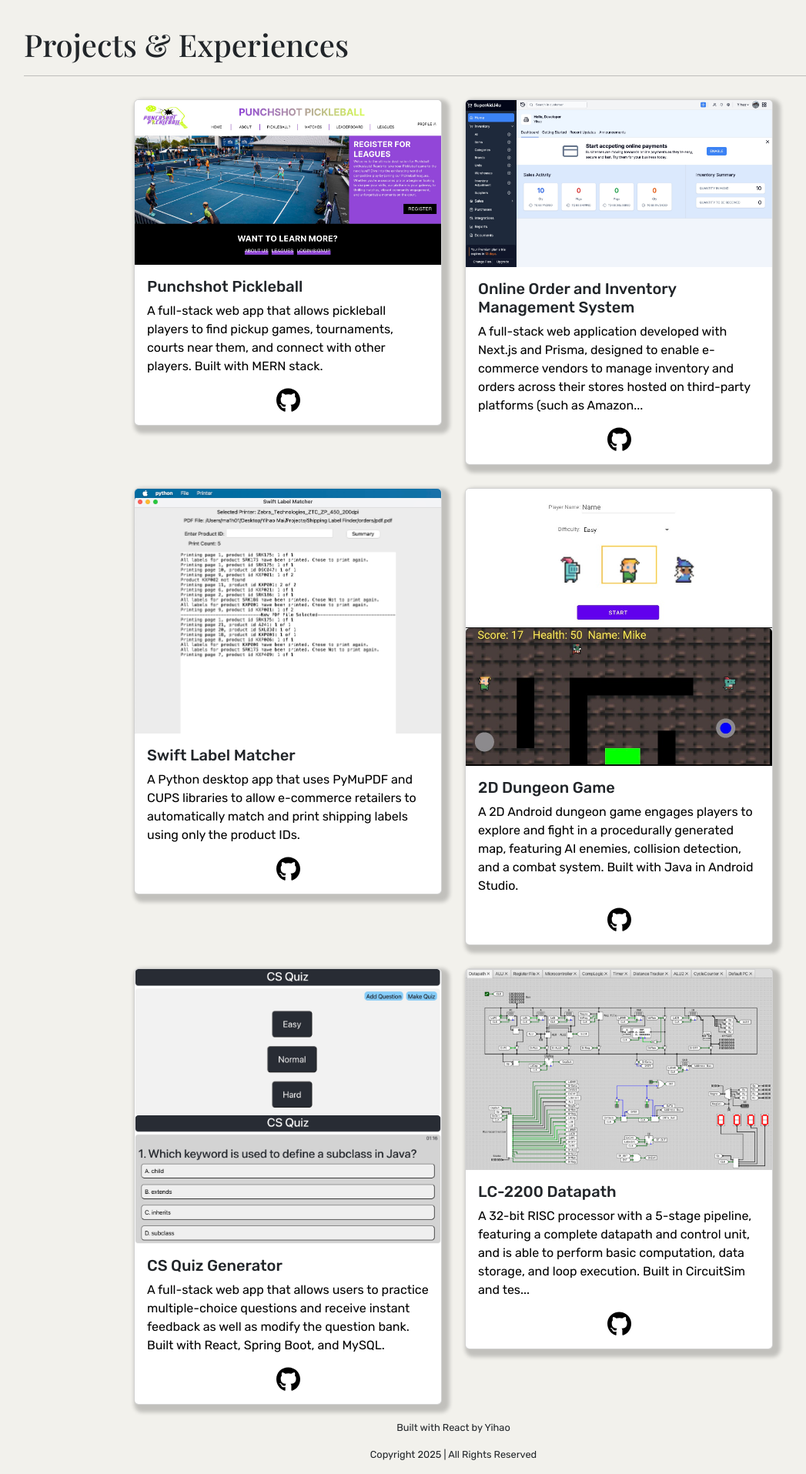
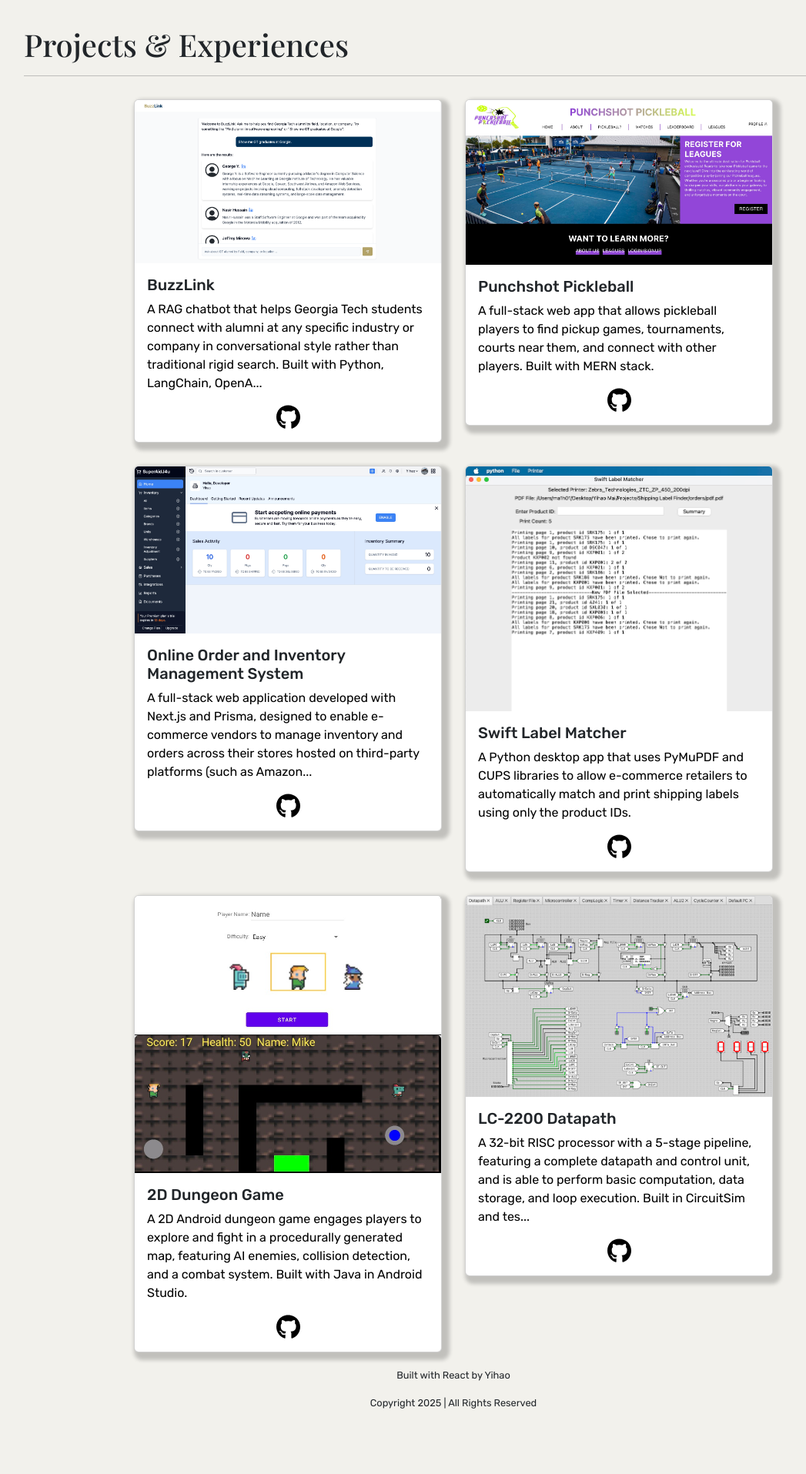
Before and after one commit to Ma1h01/website, a React (Create React App) app: page / in a window 1280 px wide. Shown: the part 1335-3250 px from the top of the page at 77% size, without its empty margins (51-1098 px from the left). After the commit the page ends 3183 px from the top, so only its background shows below. Built offline with nearby package versions, Linux system fonts and the light colour scheme; a web font is replaced by a local one.

Commit message:
Add buzzlink project

```diff
--- a/src/components/ProjectCards.js
+++ b/src/components/ProjectCards.js
@@ -18,6 +18,14 @@ const truncateDescription = (desc) => {
 
 // Data for all cards
 const cardData = [
+  {
+    title: "BuzzLink",
+    description:
+      "A RAG chatbot that helps Georgia Tech students connect with alumni at any specific industry or company in conversational style rather than traditional rigid search. Built with Python, LangChain, OpenAI models, Qdrant vector DB, and nomic embeddings. Collected the first-ever dataset of Georgia Tech alumni LinkedIn profiles for this project through web scrapping.",
+    image: "./images/BuzzLink.png",
+    repoLink: "https://github.com/Ma1h01/buzzlink",
+    hasRepoLink: true,
+  },
   {
     title: "Punchshot Pickleball",
     description:
@@ -51,14 +59,6 @@ const cardData = [
       "./images/Dungeon-Game-Play.jpeg",
     ],
     repoLink: "https://github.com/Ma1h01/CS2340C_Team29",
-    hasRepoLink: true,
-  },
-  {
-    title: "CS Quiz Generator",
-    description:
-      "A full-stack web app that allows users to practice multiple-choice questions and receive instant feedback as well as modify the question bank. Built with React, Spring Boot, and MySQL.",
-    images: ["./images/CS-Quiz-Home.jpeg", "./images/CS-Quiz.jpeg"],
-    repoLink: "https://github.com/Ma1h01/quiz-app-back",
     hasRepoLink: true,
   },
   {
```
Also changed, not shown: public/images/BuzzLink.png (added).
